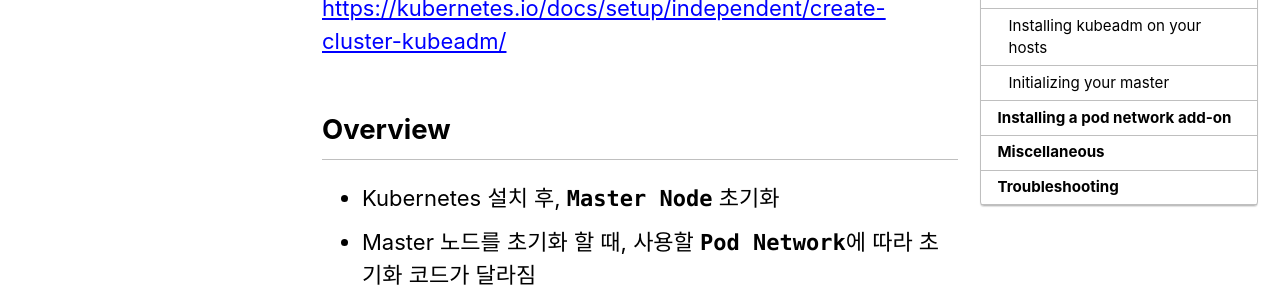
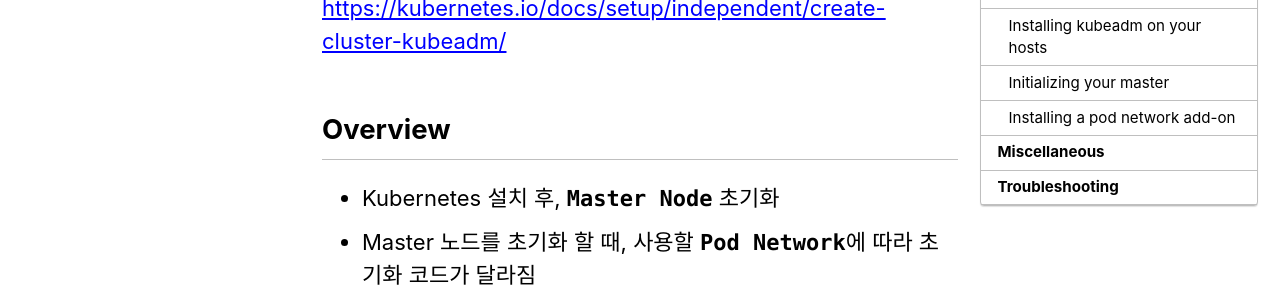
Before and after one commit to unipark00/tekrepo, a Jekyll site: the page built from _posts/2019-04-07-configure-k8s-cluster.md, in a window 1280 px wide. Shown: the part 338-638 px from the top of the page. Built offline with Jekyll 4.4.1, drawn with Linux system fonts in a browser that asks for light colours; cached includes are drawn as plain includes.

````diff
--- a/_posts/2019-04-07-configure-k8s-cluster.md
+++ b/_posts/2019-04-07-configure-k8s-cluster.md
@@ -37,8 +37,7 @@ sudo cp -i /etc/kubernetes/admin.conf $HOME/.kube/config
 sudo chown $(id -u):$(id -g) $HOME/.kube/config
 ```
 
-## Installing a pod network add-on
-
+### Installing a pod network add-on
 - You must install a pod network add-on so that your pods can communicate with each other.
 - The network must be deployed before any applications.
 - CoreDNS will not start up before a network is installed.
@@ -47,9 +46,9 @@ sudo chown $(id -u):$(id -g) $HOME/.kube/config
   you should think of a suitable CIDR replacement and use that during **`kubeadm init`** with **`--pod-network-cidr`**
   and as a replacement in your network plugin’s YAML.
 - You can install a pod network add-on with the following command:
-  ```console
-  $ kubectl apply -f <add-on.yaml>
-  ```
+```console
+$ kubectl apply -f <add-on.yaml>
+```
 
   (e.g) Flannel
   1. Pass **`--pod-network-cidr=10.244.0.0/16`** to **`kubeadm init`**
````
